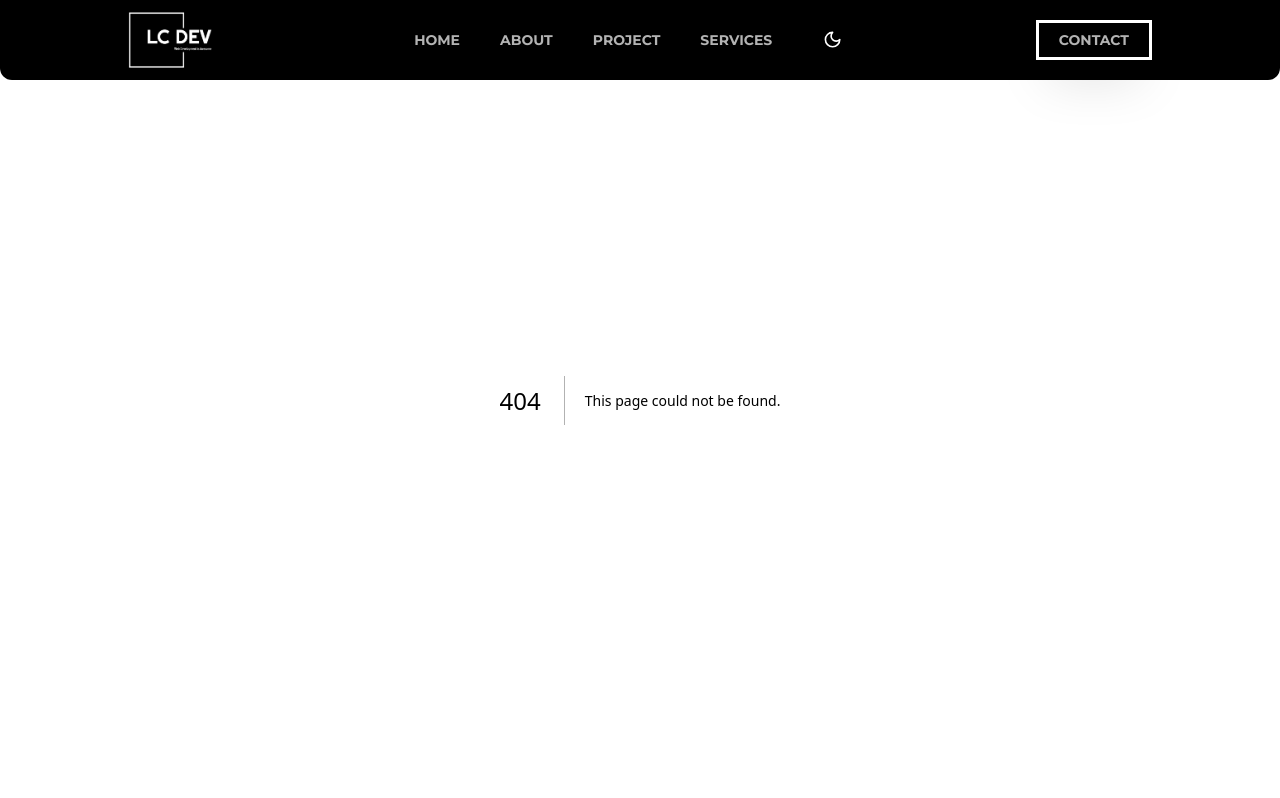
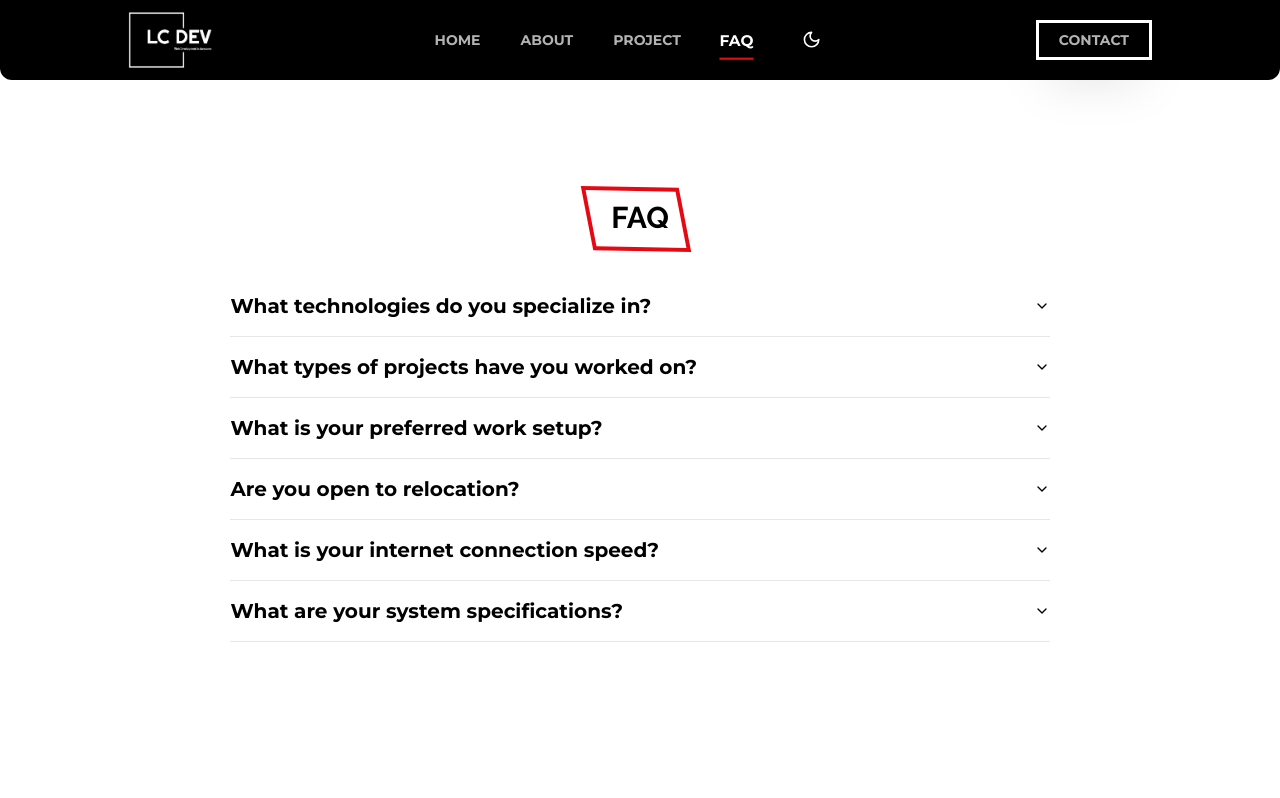
Before and after one commit to LC-Dev-23/lc-dev-portfolio, a Next.js app: page /faq in a window 1280 px wide. Before the commit this address had no page. Shown: the top 798 px of the page. Built offline with nearby package versions, Linux system fonts and the light colour scheme.

Commit message:
feat: removign unused section and turning services to FAQ

```diff
--- a/app/(pages)/contact/page.tsx
+++ b/app/(pages)/contact/page.tsx
@@ -1,12 +1,10 @@
 
-import ContactFormSection from '@/components/Layouts/ContactLayout/ContactFormSection'
 import ContactInfoSection from '@/components/Layouts/ContactLayout/ContactInfoSection'
 
 const ContactPage = () => {
   return (
     <main>
       <ContactInfoSection />
-      <ContactFormSection />
     </main>
   )
 }
--- /dev/null
+++ b/app/(pages)/faq/page.tsx
@@ -0,0 +1,12 @@
+import FAQSection from "@/components/Layouts/FaqLayout/FAQSection"
+
+
+const ServicesPage = () => {
+  return (
+    <main>
+      <FAQSection />
+    </main>
+  )
+}
+
+export default ServicesPage
--- a/app/(pages)/services/page.tsx
+++ /dev/null
@@ -1,16 +0,0 @@
-import FAQSection from "@/components/Layouts/ServicesLayout/FAQSection"
-import WhatICanDoSection from "@/components/Layouts/ServicesLayout/WhatICanDoSection"
-import WhyMeSection from "@/components/Layouts/ServicesLayout/WhyMeSection"
-
-
-const ServicesPage = () => {
-  return (
-    <main>
-      <WhatICanDoSection />
-      <WhyMeSection />
-      <FAQSection />
-    </main>
-  )
-}
-
-export default ServicesPage
--- a/components/Header/Navbar.tsx
+++ b/components/Header/Navbar.tsx
@@ -19,7 +19,7 @@ const Navbar = () => {
         { href: '/', text: 'HOME' },
         { href: '/about', text: 'ABOUT' },
         { href: '/project', text: 'PROJECT' },
-        { href: '/services', text: 'SERVICES' },
+        { href: '/faq', text: 'FAQ' },
         { href: '/contact', text: 'CONTACT', className: 'block lg:hidden' },
     ];
 
--- /dev/null
+++ b/components/Layouts/FaqLayout/FAQSection.tsx
@@ -0,0 +1,69 @@
+import Section from '@/components/Section'
+import {
+    Accordion,
+    AccordionContent,
+    AccordionItem,
+    AccordionTrigger,
+} from "@/components/ui/accordion"
+
+const FAQSection = () => {
+    return (
+        <Section className="py-20 lg:py-40 !min-h-[55rem]">
+            <h2 className="text-2xl md:text-3xl font-semibold font-display text-center py-10"><span className="font-special relative after:absolute after:block after:w-[170%] after:h-16 after:bg-transparent after:border-4 after:border-primaryRed after:bottom-[-1rem] after:-z-10 after:-left-6 after:transition-transform after:duration-300 hover:after:transform after:skew-x-12 after:rotate-1">FAQ</span></h2>
+            <Accordion type="single" collapsible className="w-full md:w-[80%] mx-auto">
+                <AccordionItem value="item-1">
+                    <AccordionTrigger>What technologies do you specialize in?</AccordionTrigger>
+                    <AccordionContent>
+                        I specialize in front-end development using HTML, CSS, JavaScript, and TypeScript.
+                        I work with frameworks like React and Next.js, and use Tailwind CSS for styling.
+                        For building fast-paced landing pages, I use WordPress with Elementor.
+                        I deploy projects on shared hosting platforms like GoDaddy and am familiar with cPanel.
+                        I also have experience with version control using Git.
+                    </AccordionContent>
+                </AccordionItem>
+                <AccordionItem value="item-2">
+                    <AccordionTrigger>What types of projects have you worked on?</AccordionTrigger>
+                    <AccordionContent>
+                        Most of my experience is with business websites, focusing primarily on front-end tasks and consuming APIs.
+                        I also have experience in mobile development. I am looking to join a team that creates enterprise projects
+                        and offers mentorship, as I have mostly worked independently.
+                    </AccordionContent>
+                </AccordionItem>
+                <AccordionItem value="item-3">
+                    <AccordionTrigger>What is your preferred work setup?</AccordionTrigger>
+                    <AccordionContent>
+                        I prefer remote or hybrid work setups.
+                        I find commuting to be a significant time drain,
+                        and since there's no effective solution for traffic,
+                        I'd rather use that time to focus on my tasks and contribute more effectively.
+                    </AccordionContent>
+                </AccordionItem>
+                <AccordionItem value="item-4">
+                    <AccordionTrigger>Are you open to relocation?</AccordionTrigger>
+                    <AccordionContent>
+                        Yes, I am open to relocation and would love to work onsite. Currently,
+                        I&apos;m focusing on saving money, but relocating is something I&apos;m planning to do in the future.
+                    </AccordionContent>
+                </AccordionItem>
+                <AccordionItem value="item-5">
+                    <AccordionTrigger>What is your internet connection speed?</AccordionTrigger>
+                    <AccordionContent>
+                        My internet speed is up to 100 Mbps with CHEETAH FIBER as my ISP. In case of an emergency,
+                        I have backup mobile data, and if necessary, I can work from a relative&apos;s place about an hour away,
+                        where I have the same internet speed as at home.
+                    </AccordionContent>
+                </AccordionItem>
+                <AccordionItem value="item-6">
+                    <AccordionTrigger>What are your system specifications?</AccordionTrigger>
+                    <AccordionContent>
+                        use a Ryzen 5 5600 CPU, an RX 6600 8GB GPU, and 32GB of RAM. For storage,
+                        I have a 1TB internal drive available for storage and a 1TB external drive for backups. Additionally,
+                        I work with a dual-monitor setup, which helps me work comfortably from home.
+                    </AccordionContent>
+                </AccordionItem>
+            </Accordion>
+        </Section>
+    )
+}
+
+export default FAQSection
--- a/components/Layouts/ServicesLayout/FAQSection.tsx
+++ /dev/null
@@ -1,11 +0,0 @@
-import Section from '@/components/Section'
-
-const FAQSection = () => {
-    return (
-        <Section className="py-20 lg:py-40">
-            <h2 className="text-2xl md:text-3xl font-semibold font-display text-center py-10"><span className="font-special relative after:absolute after:block after:w-[170%] after:h-16 after:bg-transparent after:border-4 after:border-primaryRed after:bottom-[-1rem] after:-z-10 after:-left-6 after:transition-transform after:duration-300 hover:after:transform after:skew-x-12 after:rotate-1">FAQ</span></h2>
-        </Section>
-    )
-}
-
-export default FAQSection
--- a/components/Layouts/ServicesLayout/WhatICanDoSection.tsx
+++ /dev/null
@@ -1,11 +0,0 @@
-import Section from '@/components/Section'
-
-const WhatICanDoSection = () => {
-    return (
-        <Section className="py-20 lg:py-40">
-            <h2 className="text-2xl md:text-3xl font-semibold font-display text-center py-10"><span className="font-special relative after:absolute after:block after:w-[120%] after:h-16 after:bg-transparent after:border-4 after:border-primaryRed after:bottom-[-1rem] after:-z-10 after:-left-6 after:transition-transform after:duration-300 hover:after:transform after:skew-x-12 after:rotate-1">What I Can Do?</span></h2>
-        </Section>
-    )
-}
-
-export default WhatICanDoSection
--- a/components/Layouts/ServicesLayout/WhyMeSection.tsx
+++ /dev/null
@@ -1,11 +0,0 @@
-import Section from '@/components/Section'
-
-const WhyMeSection = () => {
-    return (
-        <Section className="py-20 lg:py-40">
-            <h2 className="text-2xl md:text-3xl font-semibold font-display text-center py-10"><span className="font-special relative after:absolute after:block after:w-[130%] after:h-16 after:bg-transparent after:border-4 after:border-primaryRed after:bottom-[-1rem] after:-z-10 after:-left-6 after:transition-transform after:duration-300 hover:after:transform after:skew-x-12 after:rotate-1">Why Me?</span></h2>
-        </Section>
-    )
-}
-
-export default WhyMeSection
--- /dev/null
+++ b/components/ui/accordion.tsx
@@ -0,0 +1,58 @@
+"use client"
+
+import * as React from "react"
+import * as AccordionPrimitive from "@radix-ui/react-accordion"
+import { ChevronDown } from "lucide-react"
+
+import { cn } from "@/lib/utils"
+
+const Accordion = AccordionPrimitive.Root
+
+const AccordionItem = React.forwardRef<
+  React.ElementRef<typeof AccordionPrimitive.Item>,
+  React.ComponentPropsWithoutRef<typeof AccordionPrimitive.Item>
+>(({ className, ...props }, ref) => (
+  <AccordionPrimitive.Item
+    ref={ref}
+    className={cn("border-b", className)}
+    {...props}
+  />
+))
+AccordionItem.displayName = "AccordionItem"
+
+const AccordionTrigger = React.forwardRef<
+  React.ElementRef<typeof AccordionPrimitive.Trigger>,
+  React.ComponentPropsWithoutRef<typeof AccordionPrimitive.Trigger>
+>(({ className, children, ...props }, ref) => (
+  <AccordionPrimitive.Header className="flex">
+    <AccordionPrimitive.Trigger
+      ref={ref}
+      className={cn(
+        "flex flex-1 text-base md:text-xl font-semibold font-display items-center justify-between py-4 transition-all hover:underline [&[data-state=open]>svg]:rotate-180",
+        className
+      )}
+      {...props}
+    >
+      {children}
+      <ChevronDown className="h-4 w-4 shrink-0 transition-transform duration-200" />
+    </AccordionPrimitive.Trigger>
+  </AccordionPrimitive.Header>
+))
+AccordionTrigger.displayName = AccordionPrimitive.Trigger.displayName
+
+const AccordionContent = React.forwardRef<
+  React.ElementRef<typeof AccordionPrimitive.Content>,
+  React.ComponentPropsWithoutRef<typeof AccordionPrimitive.Content>
+>(({ className, children, ...props }, ref) => (
+  <AccordionPrimitive.Content
+    ref={ref}
+    className="overflow-hidden text-primaryBlack dark:text-accentSoftGray text-base lg:text-lg font-normal font-sans transition-all data-[state=closed]:animate-accordion-up data-[state=open]:animate-accordion-down"
+    {...props}
+  >
+    <div className={cn("pb-4 pt-0", className)}>{children}</div>
+  </AccordionPrimitive.Content>
+))
+
+AccordionContent.displayName = AccordionPrimitive.Content.displayName
+
+export { Accordion, AccordionItem, AccordionTrigger, AccordionContent }
--- a/package.json
+++ b/package.json
@@ -9,6 +9,7 @@
     "lint": "next lint"
   },
   "dependencies": {
+    "@radix-ui/react-accordion": "^1.2.0",
     "@radix-ui/react-slot": "^1.1.0",
     "@radix-ui/react-tooltip": "^1.1.2",
     "class-variance-authority": "^0.7.0",
--- a/tailwind.config.ts
+++ b/tailwind.config.ts
@@ -19,7 +19,7 @@ const config = {
   prefix: "",
   theme: {
     container: {
-      center: true,
+      //   center: "true",
       padding: "2rem",
       screens: {
         "2xl": "1400px",
@@ -82,18 +82,26 @@ const config = {
         sm: "calc(var(--radius) - 4px)",
       },
       keyframes: {
-        "accordion-down": {
-          from: { height: "0" },
-          to: { height: "var(--radix-accordion-content-height)" },
-        },
         scroll: {
           to: {
             transform: "translate(calc(-50% - 0.5rem))",
           },
         },
+        "accordion-down": {
+          from: {
+            height: "0",
+          },
+          to: {
+            height: "var(--radix-accordion-content-height)",
+          },
+        },
         "accordion-up": {
-          from: { height: "var(--radix-accordion-content-height)" },
-          to: { height: "0" },
+          from: {
+            height: "var(--radix-accordion-content-height)",
+          },
+          to: {
+            height: "0",
+          },
         },
       },
       animation: {
```
Also changed, not shown: 1 other file (tests, documents, lock files or other folders).
